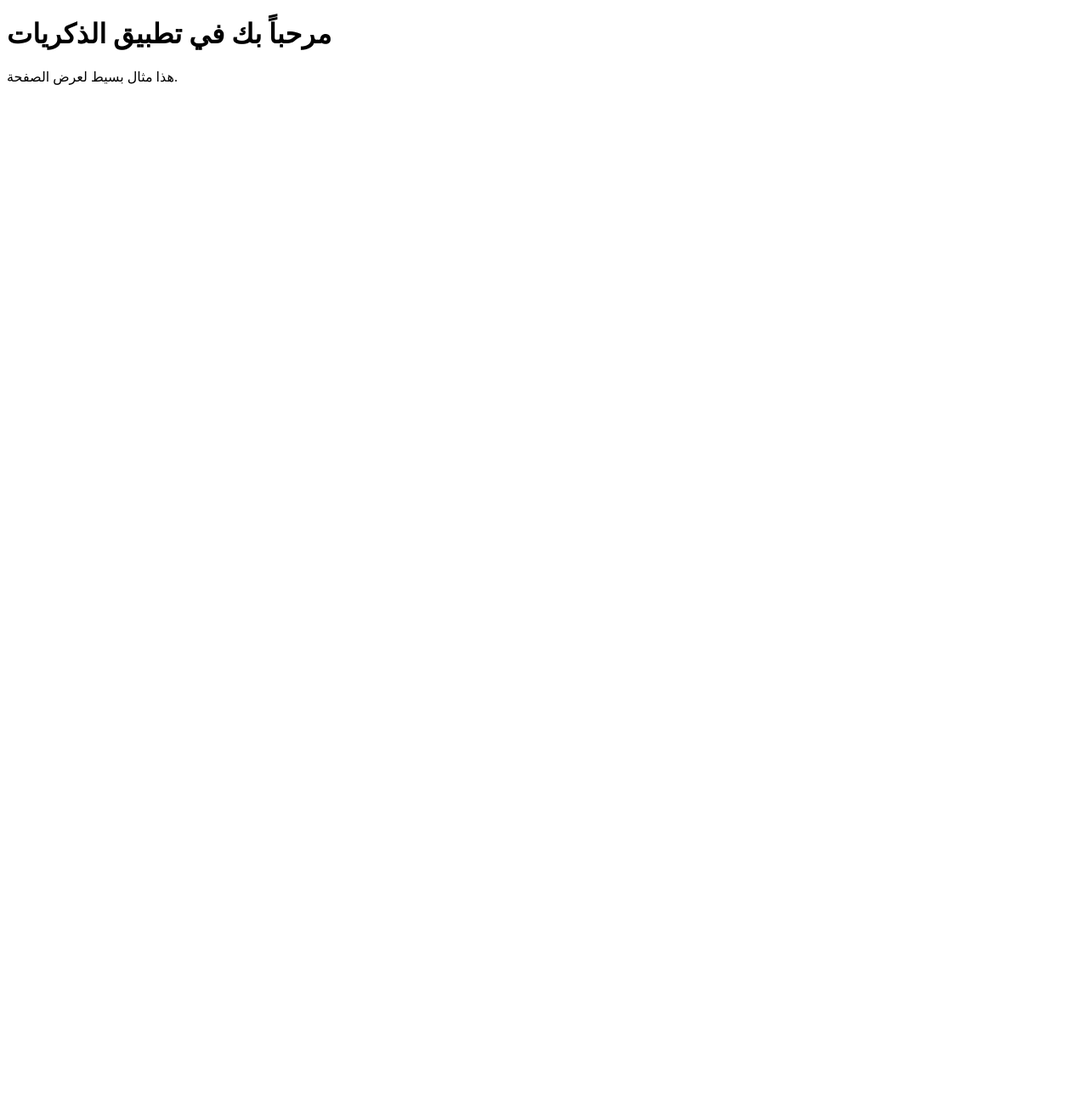
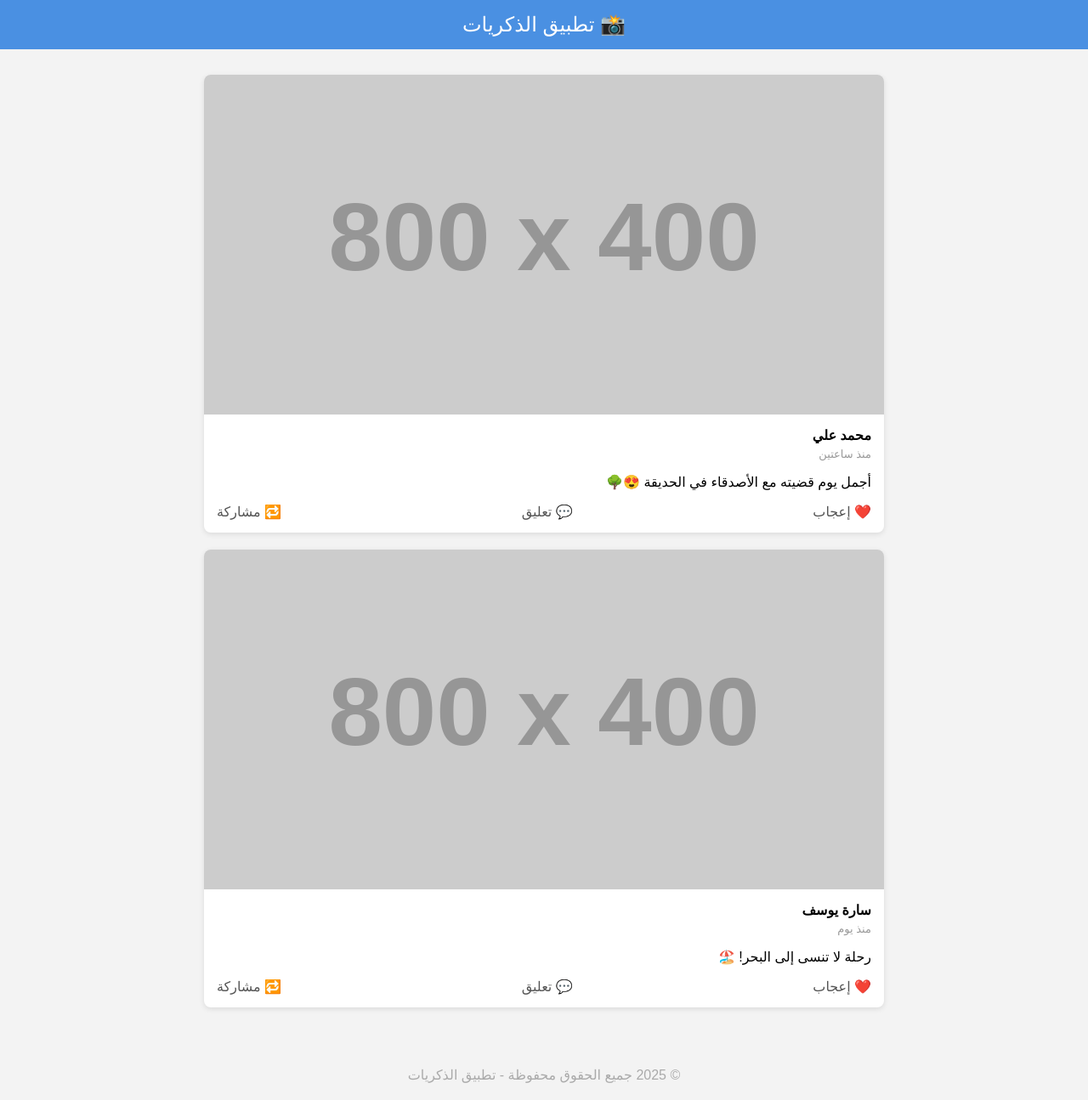
Before and after one commit to a7medras7ed/memories-pa, a plain HTML site: page index.html in a window 1280 px wide. Shown: the whole page at 85% size. Before the commit the page ends 800 px from the top, so only its background shows below. Drawn offline with Linux system fonts and the light colour scheme; placeholder pictures from the web are drawn by us.

Commit message:
index.html

```diff
--- a/index.html
+++ b/index.html
@@ -1,11 +1,116 @@
 <!DOCTYPE html>
-<html lang="ar">
+<html lang="ar" dir="rtl">
 <head>
   <meta charset="UTF-8">
-  <title>Memories App</title>
+  <title>تطبيق الذكريات</title>
+  <style>
+    body {
+      font-family: 'Arial', sans-serif;
+      background-color: #f3f3f3;
+      margin: 0;
+      padding: 0;
+    }
+
+    header {
+      background-color: #4a90e2;
+      color: white;
+      padding: 15px;
+      text-align: center;
+      font-size: 24px;
+    }
+
+    .container {
+      max-width: 800px;
+      margin: 20px auto;
+      padding: 10px;
+    }
+
+    .memory-card {
+      background-color: white;
+      border-radius: 8px;
+      margin-bottom: 20px;
+      box-shadow: 0 2px 6px rgba(0,0,0,0.1);
+      overflow: hidden;
+    }
+
+    .memory-card img {
+      width: 100%;
+      height: auto;
+      display: block;
+    }
+
+    .memory-content {
+      padding: 15px;
+    }
+
+    .user-info {
+      font-weight: bold;
+      margin-bottom: 5px;
+    }
+
+    .timestamp {
+      color: #999;
+      font-size: 13px;
+      margin-bottom: 10px;
+    }
+
+    .actions {
+      display: flex;
+      justify-content: space-between;
+      margin-top: 15px;
+      color: #555;
+    }
+
+    .actions span {
+      cursor: pointer;
+    }
+
+    footer {
+      text-align: center;
+      padding: 20px;
+      color: #aaa;
+    }
+  </style>
 </head>
 <body>
-  <h1>مرحباً بك في تطبيق الذكريات</h1>
-  <p>هذا مثال بسيط لعرض الصفحة.</p>
+
+<header>📸 تطبيق الذكريات</header>
+
+<div class="container">
+
+  <!-- بوست/ذكرى -->
+  <div class="memory-card">
+    <img src="https://via.placeholder.com/800x400?text=ذكريات+جميلة" alt="ذكرى">
+    <div class="memory-content">
+      <div class="user-info">محمد علي</div>
+      <div class="timestamp">منذ ساعتين</div>
+      <p>أجمل يوم قضيته مع الأصدقاء في الحديقة 😍🌳</p>
+      <div class="actions">
+        <span>❤️ إعجاب</span>
+        <span>💬 تعليق</span>
+        <span>🔁 مشاركة</span>
+      </div>
+    </div>
+  </div>
+
+  <!-- ذكرى أخرى -->
+  <div class="memory-card">
+    <img src="https://via.placeholder.com/800x400/eeeeee/333?text=رحلة+البحر" alt="ذكرى 2">
+    <div class="memory-content">
+      <div class="user-info">سارة يوسف</div>
+      <div class="timestamp">منذ يوم</div>
+      <p>رحلة لا تنسى إلى البحر! 🏖️</p>
+      <div class="actions">
+        <span>❤️ إعجاب</span>
+        <span>💬 تعليق</span>
+        <span>🔁 مشاركة</span>
+      </div>
+    </div>
+  </div>
+
+</div>
+
+<footer>© 2025 جميع الحقوق محفوظة - تطبيق الذكريات</footer>
+
 </body>
 </html>
```
